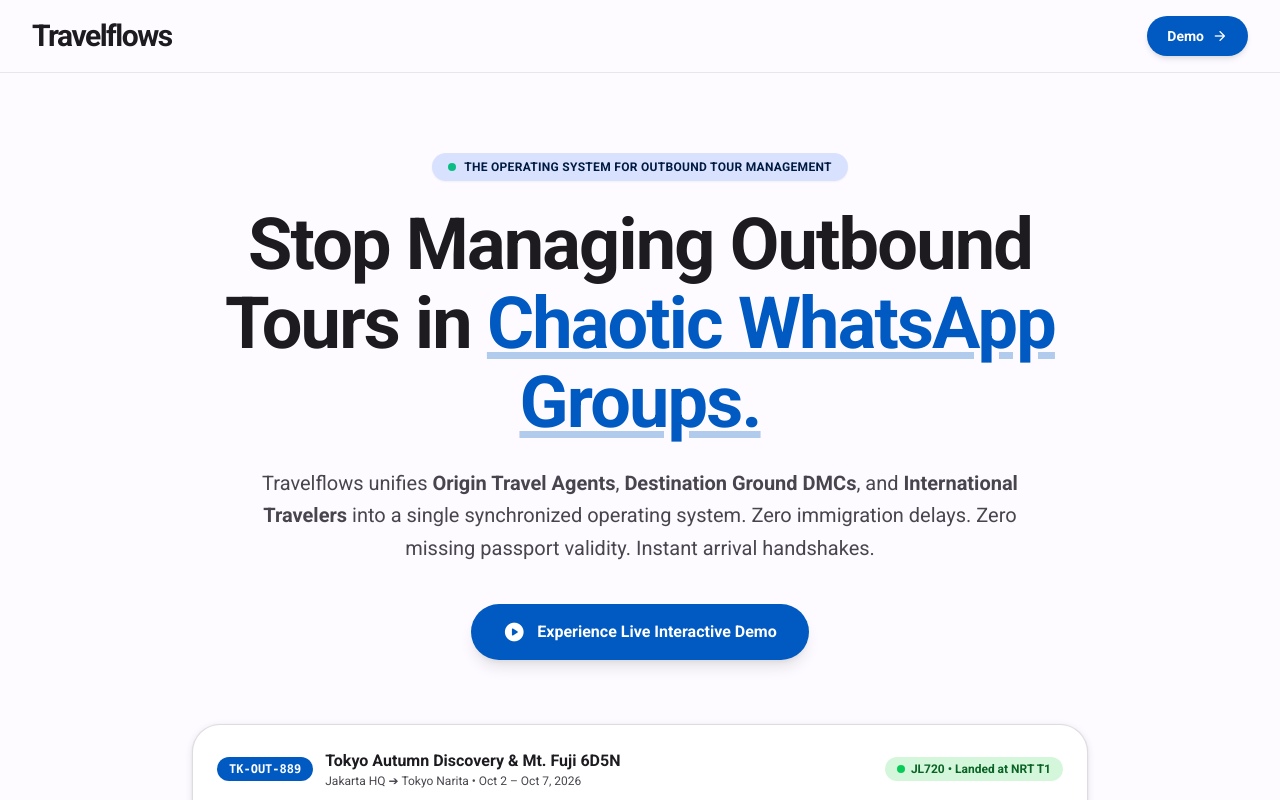
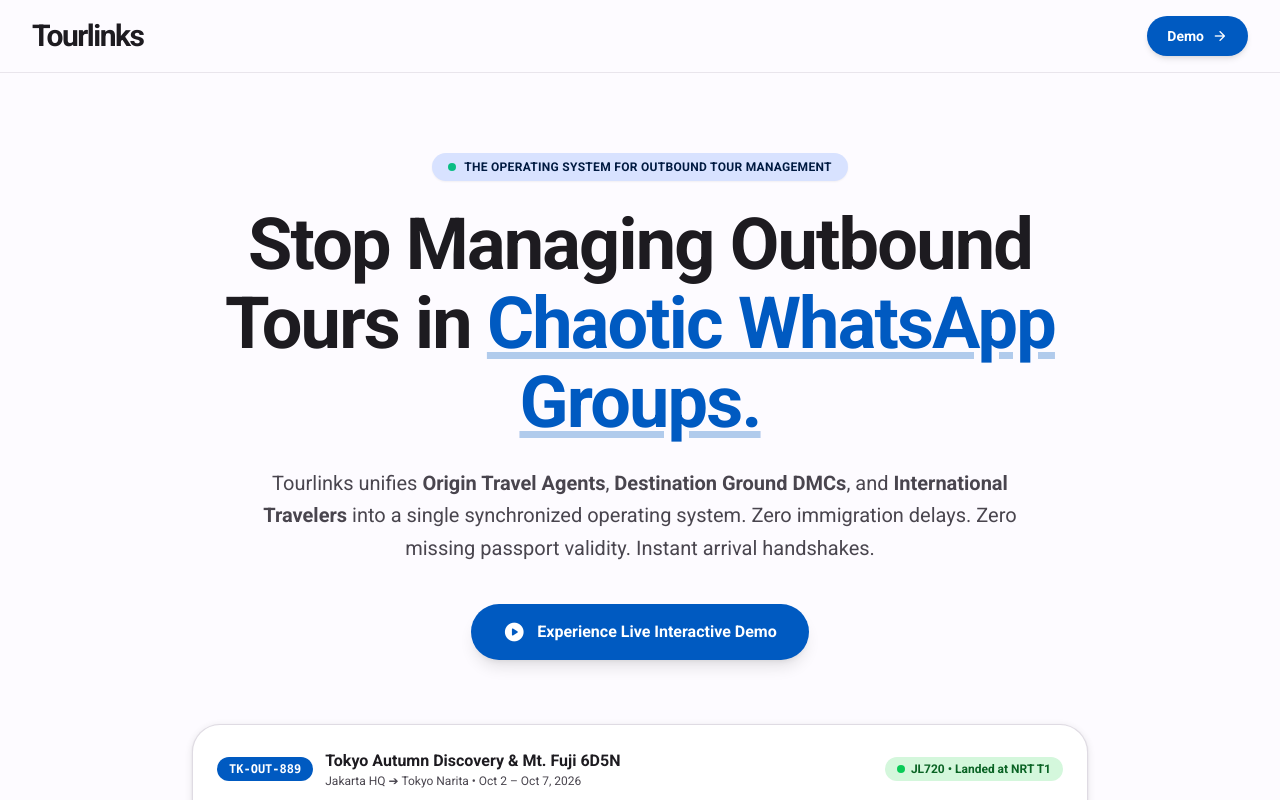
Before and after one commit to andyshtan/tourlinks, a React (Vite) app: page / in a window 1280 px wide. Shown: the top 800 px of the page. Built offline with nearby package versions, Linux system fonts and the light colour scheme.

Commit message:
chore(brand): rename brand to Tourlinks across platform, translations, and marketing

```diff
--- a/package.json
+++ b/package.json
@@ -1,5 +1,5 @@
 {
-  "name": "tourflow",
+  "name": "tourlinks",
   "private": true,
   "version": "0.0.0",
   "type": "module",
--- a/src/App.tsx
+++ b/src/App.tsx
@@ -68,7 +68,7 @@
 
   const handleBackToMarketing = () => {
     if (typeof window !== 'undefined' && window.location.hostname.startsWith('demo.')) {
-      window.location.href = 'https://travelflow.neralab.id';
+      window.location.href = window.location.hostname.includes('travelflow') ? 'https://travelflow.neralab.id' : 'https://tourlinks.neralab.id';
       return;
     }
     setView('marketing');
@@ -113,7 +113,7 @@
             }}
             className="font-black text-2xl tracking-tighter text-on-surface hover:opacity-80 transition-opacity cursor-pointer flex items-center gap-2"
           >
-            <span>Travelflows</span>
+            <span>Tourlinks</span>
             <span className="text-xs font-mono font-normal text-on-surface-variant">
               / Document Archive
             </span>
@@ -129,7 +129,7 @@
             }}
             className="px-4 py-2 rounded-m3-full bg-primary text-on-primary text-xs font-bold hover:bg-primary/90 transition-all cursor-pointer shadow-xs"
           >
-            ← Back to Travelflows Operations
+            ← Back to Tourlinks Operations
           </button>
         </header>
 
@@ -203,7 +203,9 @@
           <div className="flex items-center gap-4 text-[11px]">
             <span>Tri-Party Outbound Coordination: Agent ➔ Operator ➔ Traveller</span>
             <span className="hidden md:inline">•</span>
-            <span className="hidden md:inline font-mono">demo.travelflow.neralab.id</span>
+            <span className="hidden md:inline font-mono">
+              {typeof window !== 'undefined' && window.location.hostname.includes('travelflow') ? 'demo.travelflow.neralab.id' : 'demo.tourlinks.neralab.id'}
+            </span>
           </div>
         </div>
       </footer>
--- a/src/components/common/DocumentViewerModal.tsx
+++ b/src/components/common/DocumentViewerModal.tsx
@@ -188,7 +188,7 @@
               {/* Security Watermark Background */}
               <div className="absolute inset-0 pointer-events-none opacity-5 flex items-center justify-center -rotate-12 select-none">
                 <span className="text-5xl font-black tracking-widest text-stone-900 uppercase">
-                  VERIFIED PASSPORT ARCHIVE • TRAVELFLOWS
+                  VERIFIED PASSPORT ARCHIVE • TOURLINKS
                 </span>
               </div>
 
--- a/src/components/layout/TopAppBar.tsx
+++ b/src/components/layout/TopAppBar.tsx
@@ -65,9 +65,9 @@
           <button
             onClick={onBackToMarketing || onBackToRoleSelect}
             className="font-black text-2xl tracking-tighter text-on-surface hover:opacity-80 transition-opacity cursor-pointer shrink-0"
-            title="Return to Travelflows"
+            title="Return to Tourlinks"
           >
-            Travelflows
+            Tourlinks
           </button>
 
           <span className="text-outline-variant font-light text-lg">/</span>
--- a/src/components/marketing/MarketingPage.tsx
+++ b/src/components/marketing/MarketingPage.tsx
@@ -7,14 +7,18 @@
 }
 
 export const MarketingPage: React.FC<MarketingPageProps> = ({ onLaunchDemo }) => {
-  const demoUrl =
-    typeof window !== 'undefined' && window.location.hostname.includes('travelflow.neralab.id')
-      ? 'https://demo.travelflow.neralab.id'
-      : '/demo';
+  const isTourlinksDomain = typeof window !== 'undefined' && window.location.hostname.includes('tourlinks.neralab.id');
+  const isTravelflowDomain = typeof window !== 'undefined' && window.location.hostname.includes('travelflow.neralab.id');
+
+  const demoUrl = isTourlinksDomain
+    ? 'https://demo.tourlinks.neralab.id'
+    : isTravelflowDomain
+    ? 'https://demo.travelflow.neralab.id'
+    : '/demo';
 
   const handleDemoClick = (e: React.MouseEvent) => {
-    if (typeof window !== 'undefined' && window.location.hostname.startsWith('travelflow.')) {
-      // Allow default navigation to demo.travelflow.neralab.id
+    if (typeof window !== 'undefined' && (window.location.hostname.startsWith('tourlinks.') || window.location.hostname.startsWith('travelflow.'))) {
+      // Allow default navigation to demo subdomain
       return;
     }
     e.preventDefault();
@@ -28,7 +32,7 @@
         <div className="max-w-7xl mx-auto px-4 sm:px-6 lg:px-8 h-18 flex items-center justify-between">
           <div className="flex items-center">
             <span className="font-black text-2xl sm:text-3xl tracking-tighter text-on-surface select-none">
-              Travelflows
+              Tourlinks
             </span>
           </div>
 
@@ -58,7 +62,7 @@
           </h1>
 
           <p className="text-base sm:text-xl text-on-surface-variant max-w-3xl mx-auto leading-relaxed">
-            Travelflows unifies <strong>Origin Travel Agents</strong>, <strong>Destination Ground DMCs</strong>, and <strong>International Travelers</strong> into a single synchronized operating system.
+            Tourlinks unifies <strong>Origin Travel Agents</strong>, <strong>Destination Ground DMCs</strong>, and <strong>International Travelers</strong> into a single synchronized operating system.
             Zero immigration delays. Zero missing passport validity. Instant arrival handshakes.
           </p>
 
@@ -369,7 +373,7 @@
               Built Multi-Lingual from Day One
             </h2>
             <p className="text-sm sm:text-base text-on-surface-variant leading-relaxed">
-              In international outbound travel, the Jakarta agency speaks Indonesian, the Tokyo DMC operates in Japanese, and the traveler uses English or Indonesian. Travelflows translates every milestone, status, and alert dynamically so no party is left in the dark.
+              In international outbound travel, the Jakarta agency speaks Indonesian, the Tokyo DMC operates in Japanese, and the traveler uses English or Indonesian. Tourlinks translates every milestone, status, and alert dynamically so no party is left in the dark.
             </p>
           </div>
 
@@ -437,7 +441,7 @@
           </div>
 
           <p className="text-xs text-white/70 pt-2">
-            No signup required • Live demo deployed on Vercel at demo.travelflow.neralab.id
+            No signup required • Live demo deployed on Vercel at demo.tourlinks.neralab.id
           </p>
         </div>
       </section>
@@ -446,17 +450,17 @@
       <footer className="py-8 bg-surface-container border-t border-outline-variant/30 text-xs text-on-surface-variant">
         <div className="max-w-7xl mx-auto px-4 sm:px-6 lg:px-8 flex flex-col sm:flex-row items-center justify-between gap-4">
           <div className="flex items-center gap-2">
-            <span className="font-black text-base text-on-surface">Travelflows</span>
+            <span className="font-black text-base text-on-surface">Tourlinks</span>
             <span>•</span>
             <span>Tri-Party Outbound Tour Workflow</span>
           </div>
 
           <div className="flex items-center gap-6">
-            <a href="https://travelflow.neralab.id" className="hover:text-primary transition-colors">
-              travelflow.neralab.id
+            <a href="https://tourlinks.neralab.id" className="hover:text-primary transition-colors">
+              tourlinks.neralab.id
             </a>
-            <a href="https://demo.travelflow.neralab.id" className="hover:text-primary transition-colors">
-              demo.travelflow.neralab.id
+            <a href="https://demo.tourlinks.neralab.id" className="hover:text-primary transition-colors">
+              demo.tourlinks.neralab.id
             </a>
           </div>
         </div>
--- a/src/components/onboarding/RoleSelectionScreen.tsx
+++ b/src/components/onboarding/RoleSelectionScreen.tsx
@@ -270,7 +270,9 @@
         <div className="flex items-center justify-between">
           <a
             href={
-              typeof window !== 'undefined' && window.location.hostname.includes('travelflow.neralab.id')
+              typeof window !== 'undefined' && window.location.hostname.includes('tourlinks.neralab.id')
+                ? 'https://tourlinks.neralab.id'
+                : typeof window !== 'undefined' && window.location.hostname.includes('travelflow.neralab.id')
                 ? 'https://travelflow.neralab.id'
                 : '/'
             }
@@ -283,11 +285,11 @@
             className="inline-flex items-center gap-2 px-4 py-2 rounded-m3-full bg-surface-container border border-outline-variant/60 text-xs font-bold text-on-surface hover:bg-surface-container-high transition-colors cursor-pointer"
           >
             <M3Icon name="arrow_back" size={16} />
-            <span className="font-black text-sm">Travelflows</span>
+            <span className="font-black text-sm">Tourlinks</span>
           </a>
 
           <span className="text-[11px] font-mono font-bold text-primary px-3 py-1 rounded-m3-full bg-primary-container text-on-primary-container hidden sm:inline">
-            demo.travelflow.neralab.id
+            {typeof window !== 'undefined' && window.location.hostname.includes('travelflow') ? 'demo.travelflow.neralab.id' : 'demo.tourlinks.neralab.id'}
           </span>
         </div>
 
@@ -482,7 +484,7 @@
 
       {/* Footer */}
       <footer className="text-center pt-8 text-xs text-on-surface-variant">
-        <span>Google Material Design 3 • Multi-Lingual Architecture (9 Languages Supported) • Travelflows OS</span>
+        <span>Google Material Design 3 • Multi-Lingual Architecture (9 Languages Supported) • Tourlinks OS</span>
       </footer>
     </div>
   );
--- a/src/i18n/translations.ts
+++ b/src/i18n/translations.ts
@@ -135,11 +135,11 @@
 export const translations: Record<SupportedLanguage, TranslationDictionary> = {
   // 1. English
   en: {
-    appName: 'Travelflows',
+    appName: 'Tourlinks',
     tagline: 'Collaborative Tri-Party Outbound Tour Workflow',
     roleSelection: {
       heroTitle: 'Select Your Perspective & Language',
-      heroSubtitle: 'Travelflows synchronizes the 3 parties of outbound travel in real time. Choose a role and language to enter the dedicated dashboard.',
+      heroSubtitle: 'Tourlinks synchronizes the 3 parties of outbound travel in real time. Choose a role and language to enter the dedicated dashboard.',
       selectPrompt: '1. Select Your Role',
       languagePrompt: '2. Select Experience Language',
       launchBtn: 'Enter Dashboard as',
@@ -268,11 +268,11 @@
 
   // 2. Bahasa Indonesia
   id: {
-    appName: 'Travelflows',
+    appName: 'Tourlinks',
     tagline: 'Alur Kerja Kolaboratif 3 Pihak untuk Tur Outbound',
     roleSelection: {
       heroTitle: 'Pilih Peran & Bahasa Demo Anda',
-      heroSubtitle: 'Travelflows menyinkronkan 3 pihak tur outbound secara real-time. Pilih peran dan bahasa untuk masuk ke dashboard khusus.',
+      heroSubtitle: 'Tourlinks menyinkronkan 3 pihak tur outbound secara real-time. Pilih peran dan bahasa untuk masuk ke dashboard khusus.',
       selectPrompt: '1. Pilih Peran Anda',
       languagePrompt: '2. Pilih Bahasa Pengalaman',
       launchBtn: 'Masuk Dashboard sebagai',
@@ -401,11 +401,11 @@
 
   // 3. Japanese (日本語)
   ja: {
-    appName: 'Travelflows',
+    appName: 'Tourlinks',
     tagline: 'アウトバウンド旅行 3者間リアルタイム協調運用システム',
     roleSelection: {
       heroTitle: 'デモの役割と表示言語を選択',
-      heroSubtitle: 'Travelflowsは、送り出し旅行会社・現地ランドオペレーター(DMC)・旅行者の3者をリアルタイムに連携します。役割を選択してダッシュボードに入室してください。',
+      heroSubtitle: 'Tourlinksは、送り出し旅行会社・現地ランドオペレーター(DMC)・旅行者の3者をリアルタイムに連携します。役割を選択してダッシュボードに入室してください。',
       selectPrompt: '1. 役割を選択',
       languagePrompt: '2. 体験言語を選択',
       launchBtn: 'この役割でダッシュボードを開始',
@@ -534,11 +534,11 @@
 
   // 4. Thai (ไทย)
   th: {
-    appName: 'Travelflows',
+    appName: 'Tourlinks',
     tagline: 'เวิร์กโฟลว์การจัดการทัวร์เอาต์บาวด์ 3 ฝ่ายแบบเรียลไทม์',
     roleSelection: {
       heroTitle: 'เลือกมุมมองบทบาทและภาษาของคุณ',
-      heroSubtitle: 'Travelflows ซิงค์ทั้ง 3 ฝ่ายของการเดินทางเอาต์บาวด์แบบเรียลไทม์ เลือกบทบาทและภาษาเพื่อเข้าสู่แดชบอร์ดเฉพาะ',
+      heroSubtitle: 'Tourlinks ซิงค์ทั้ง 3 ฝ่ายของการเดินทางเอาต์บาวด์แบบเรียลไทม์ เลือกบทบาทและภาษาเพื่อเข้าสู่แดชบอร์ดเฉพาะ',
       selectPrompt: '1. เลือกบทบาทของคุณ',
       languagePrompt: '2. เลือกภาษาสำหรับการใช้งาน',
       launchBtn: 'เข้าสู่แดชบอร์ดในฐานะ',
@@ -667,11 +667,11 @@
 
   // 5. Chinese (简体中文)
   zh: {
-    appName: 'Travelflows',
+    appName: 'Tourlinks',
     tagline: '出境游三方协同实时全流程操作系统',
     roleSelection: {
       heroTitle: '选择您的角色视角与语言',
-      heroSubtitle: 'Travelflows 实时同步出境游三方角色：组团社、地接社与游客。选择角色与语言进入专属控制台。',
+      heroSubtitle: 'Tourlinks 实时同步出境游三方角色：组团社、地接社与游客。选择角色与语言进入专属控制台。',
       selectPrompt: '1. 选择您的身份',
       languagePrompt: '2. 选择界面语言',
       launchBtn: '以此身份进入控制台',
@@ -800,11 +800,11 @@
 
   // 6. Korean (한국어)
   ko: {
-    appName: 'Travelflows',
+    appName: 'Tourlinks',
     tagline: '아웃바운드 투어 삼자 협업 실시간 운영체제',
     roleSelection: {
       heroTitle: '역할 관점 및 언어를 선택하세요',
-      heroSubtitle: 'Travelflows는 송출 여행사, 현지 랜드사(DMC), 여행자를 실시간으로 동기화합니다. 역할과 언어를 선택하여 대시보드로 이동하세요.',
+      heroSubtitle: 'Tourlinks는 송출 여행사, 현지 랜드사(DMC), 여행자를 실시간으로 동기화합니다. 역할과 언어를 선택하여 대시보드로 이동하세요.',
       selectPrompt: '1. 역할 선택',
       languagePrompt: '2. 사용 언어 선택',
       launchBtn: '해당 역할로 대시보드 입장',
@@ -933,11 +933,11 @@
 
   // 7. Spanish (Español)
   es: {
-    appName: 'Travelflows',
+    appName: 'Tourlinks',
     tagline: 'Flujo de trabajo colaborativo tripartito para turismo emisivo',
     roleSelection: {
       heroTitle: 'Seleccione su perspectiva e idioma',
-      heroSubtitle: 'Travelflows sincroniza en tiempo real a las 3 partes del viaje emisivo: Agencias, Operadores Receptivos y Viajeros.',
+      heroSubtitle: 'Tourlinks sincroniza en tiempo real a las 3 partes del viaje emisivo: Agencias, Operadores Receptivos y Viajeros.',
       selectPrompt: '1. Seleccione su rol',
       languagePrompt: '2. Seleccione el idioma de experiencia',
       launchBtn: 'Entrar al panel como',
@@ -1066,11 +1066,11 @@
 
   // 8. Indian / Hindi (हिन्दी)
   hi: {
-    appName: 'Travelflows',
+    appName: 'Tourlinks',
     tagline: 'आउटबाउंड टूर के लिए वास्तविक समय त्रिपक्षीय कार्यप्रवाह',
     roleSelection: {
       heroTitle: 'अपनी भूमिका और भाषा चुनें',
-      heroSubtitle: 'Travelflows आउटबाउंड यात्रा के तीनों पक्षों को वास्तविक समय में सिंक करता है: एजेंट, ऑपरेटर और यात्री।',
+      heroSubtitle: 'Tourlinks आउटबाउंड यात्रा के तीनों पक्षों को वास्तविक समय में सिंक करता है: एजेंट, ऑपरेटर और यात्री।',
       selectPrompt: '1. अपनी भूमिका चुनें',
       languagePrompt: '2. अनुभव की भाषा चुनें',
       launchBtn: 'डैशबोर्ड में प्रवेश करें',
@@ -1199,11 +1199,11 @@
 
   // 9. Arabic (العربية)
   ar: {
-    appName: 'Travelflows',
+    appName: 'Tourlinks',
     tagline: 'نظام تشغيل متكامل ومنسق ثلاثي الأطراف للرحلات السياحية الخارجية',
     roleSelection: {
       heroTitle: 'اختر دورك واللغة المناسبة',
-      heroSubtitle: 'يقوم Travelflows بمزامنة الأطراف الثلاثة للسياحة الخارجية في الوقت الفعلي: وكيل المصدر، المشغل الميداني، والمسافر.',
+      heroSubtitle: 'يقوم Tourlinks بمزامنة الأطراف الثلاثة للسياحة الخارجية في الوقت الفعلي: وكيل المصدر، المشغل الميداني، والمسافر.',
       selectPrompt: '1. حدد دورك',
       languagePrompt: '2. اختر لغة العرض',
       launchBtn: 'الدخول إلى لوحة التحكم بصفتك',
--- a/src/utils/documentUtils.ts
+++ b/src/utils/documentUtils.ts
@@ -87,7 +87,7 @@
   const origin =
     typeof window !== 'undefined' && window.location.origin
       ? window.location.origin
-      : 'https://demo.travelflow.neralab.id';
+      : 'https://demo.tourlinks.neralab.id';
 
   return `${origin}/docs?passenger=${passengerId}&type=${docType}`;
 };
```
Also changed, not shown: index.html (+1 -1 lines).
